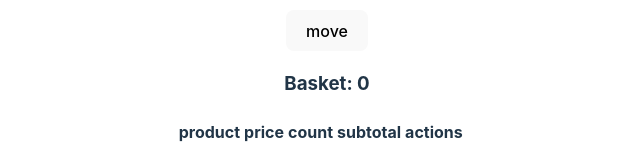
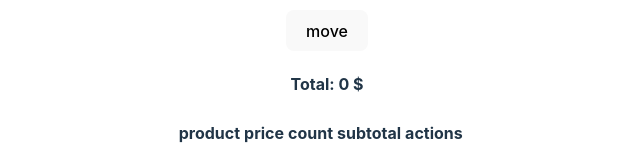
Before and after one commit to sevarm55/online-shop-props, a React app: page / in a window 1280 px wide. Shown: the part 2548-2708 px from the top of the page, without its empty margins (313-953 px from the left). Built offline with nearby package versions, Linux system fonts and the light colour scheme; the HTML template or start-up script is replaced by a standard one.

Commit message:
add useEffect in component Basket

```diff
--- a/src/components/Basket.jsx
+++ b/src/components/Basket.jsx
@@ -1,8 +1,17 @@
+import { useEffect, useState } from "react"
 import { BasketItem } from "./BasketItem"
 
 export const Basket = ({cart, onCountPlus,onCountMinus,onDelete}) => {
+
+    const [total,setTotal] = useState(0)
+
+    useEffect(() => {
+        setTotal(cart.reduce((totalsum,todo) => totalsum + (todo.price * todo.count),0))
+        console.log(cart);
+    },[cart])
+
     return <div className="col-md-5">
-        <h3>Basket: {cart.length}</h3>
+        <h4>Total: {total} $</h4>
         <div style={{
             position: "sticky",
             top: "20px"
```
